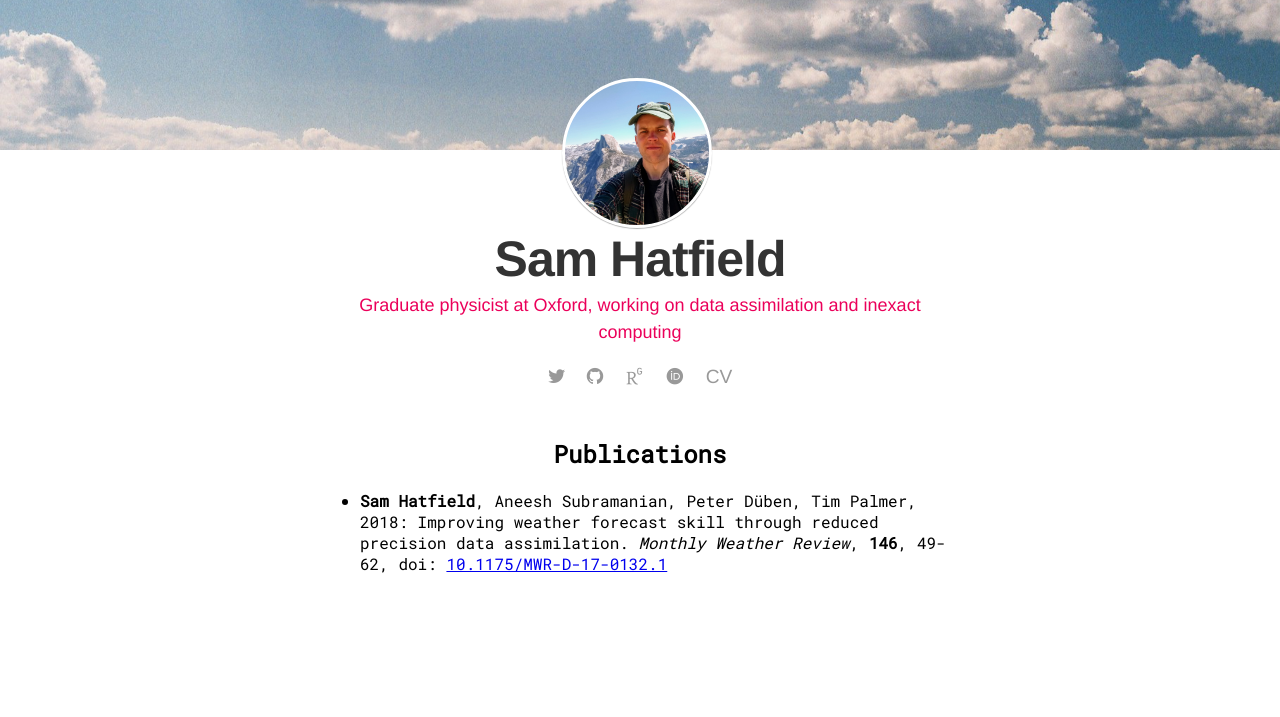
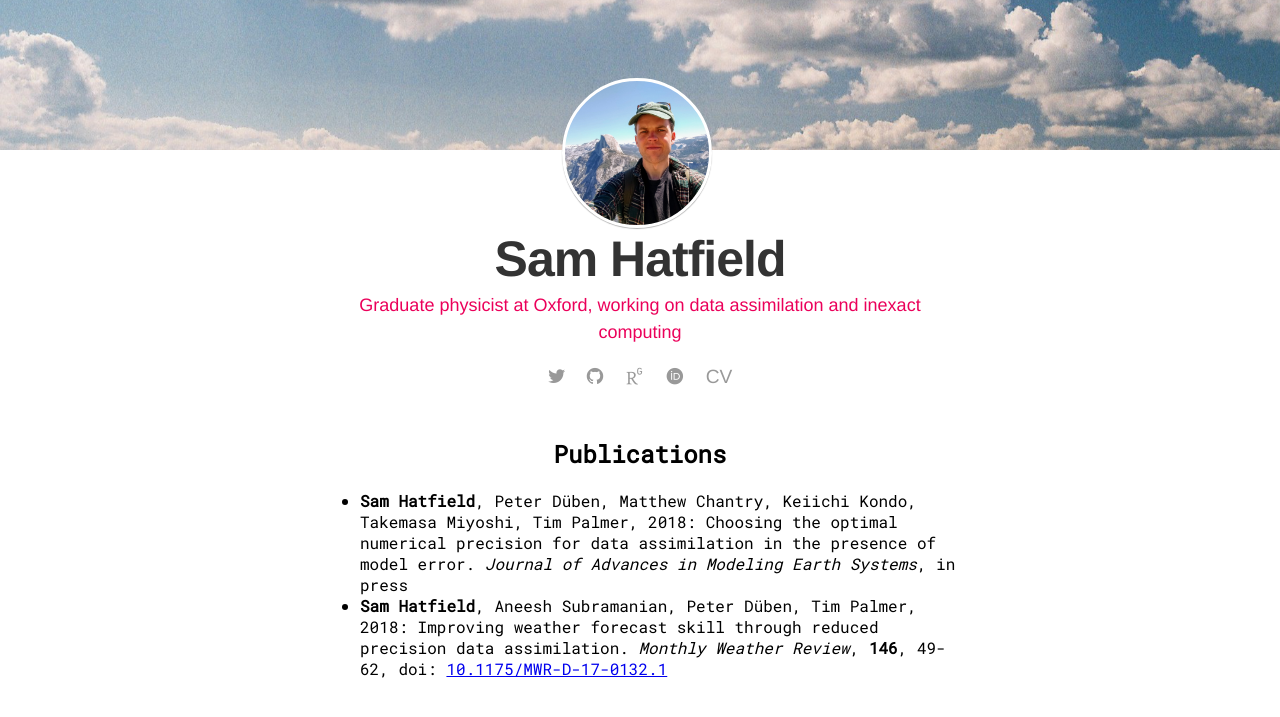
Before and after one commit to samhatfield/samhatfield.github.io, a Jekyll site: the page built from index.html, in a window 1280 px wide. Shown: the top 717 px of the page. Built offline with Jekyll 4.4.1, drawn with Linux system fonts in a browser that asks for light colours; nearby versions of some CDN libraries; some web fonts are replaced; the list of posts is cut into pages by our own code.

Commit message:
Added new publication

```diff
--- a/index.html
+++ b/index.html
@@ -32,6 +32,7 @@ layout: default
 <h2>Publications</h2>
 
 <ul>
+    <li><b>Sam Hatfield</b>, Peter Düben, Matthew Chantry, Keiichi Kondo, Takemasa Miyoshi, Tim Palmer, 2018: Choosing the optimal numerical precision for data assimilation in the presence of model error. <em>Journal of Advances in Modeling Earth Systems</em>, in press</li>
     <li><b>Sam Hatfield</b>, Aneesh Subramanian, Peter Düben, Tim Palmer, 2018: Improving weather forecast skill through reduced precision data assimilation. <em>Monthly Weather Review</em>, <b>146</b>, 49-62, doi: <a href="https://doi.org/10.1175/MWR-D-17-0132.1">10.1175/MWR-D-17-0132.1</a></li>
 </ul>
 
```
Also changed, not shown: 1 other file.
